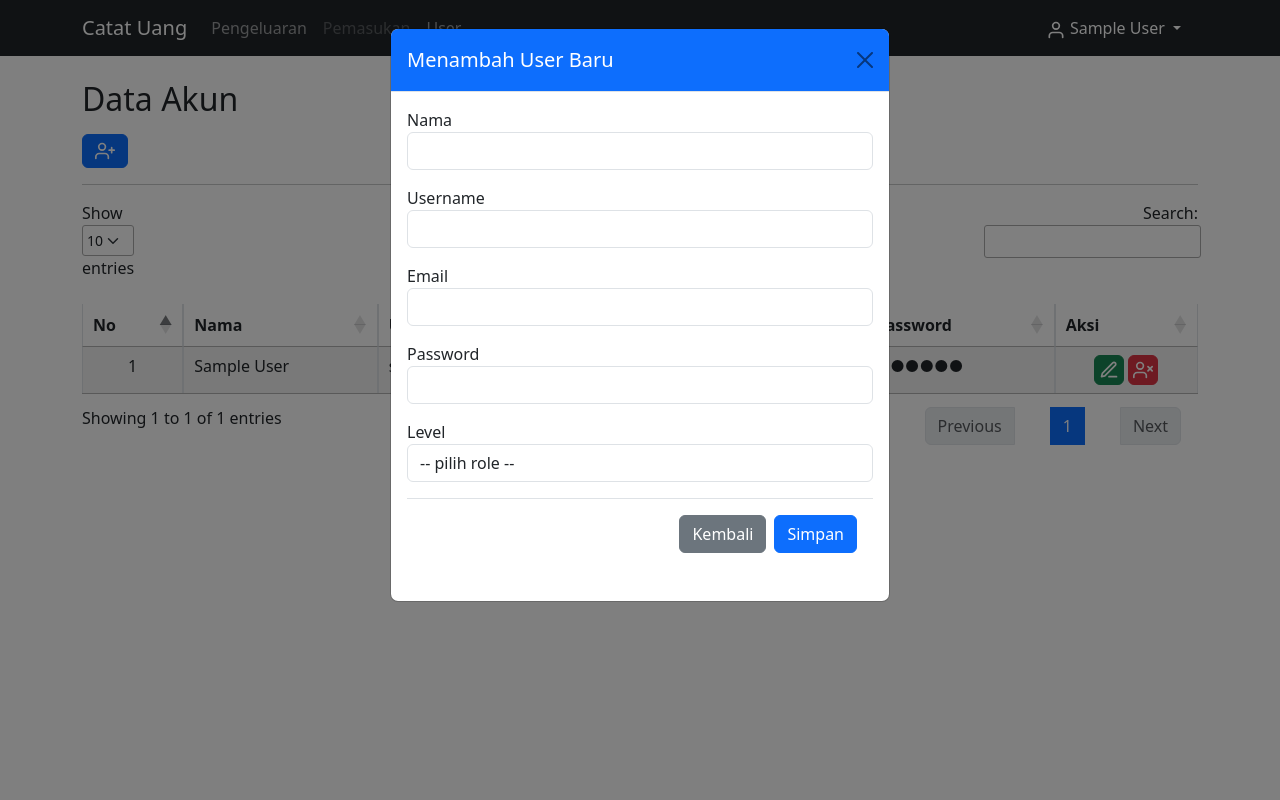
After one commit to krisnacaps/crup_php-spending_note, a PHP site: page /crud-modal.php in a window 1280 px wide, after a click that opens the changed part. The commit adds this page. Run offline with PHP 8.4, Linux system fonts and the light colour scheme; the visitor is signed in with stand-in values (Sample User, id 1); tables that the repository leaves empty or names only in its code hold one stand-in row (values such as "Sample post"); some libraries are stand-ins or nearby versions.

Commit message:
menambahkan beberapa fitur: 1. bagian crud modal dengan popupmodal untuk halaman user. 2. membuat fitur login & logout, dan membagi hak akses ke situs.

```diff
--- a/Layout/footer.php
+++ b/Layout/footer.php
@@ -1,6 +1,7 @@
-<script src="https://cdn.jsdelivr.net/npm/bootstrap@5.3.0/dist/js/bootstrap.bundle.min.js" integrity="sha384-geWF76RCwLtnZ8qwWowPQNguL3RmwHVBC9FhGdlKrxdiJJigb/j/68SIy3Te4Bkz" crossorigin="anonymous"></script>
+<!-- <script src="https://cdn.jsdelivr.net/npm/bootstrap@5.3.0/dist/js/bootstrap.bundle.min.js" integrity="sha384-geWF76RCwLtnZ8qwWowPQNguL3RmwHVBC9FhGdlKrxdiJJigb/j/68SIy3Te4Bkz" crossorigin="anonymous"></script> -->
+
 <script>
-    feather.replace()
+    feather.replace();
 </script>
 
 <script src="https://code.jquery.com/jquery-3.7.0.js"></script>
@@ -12,6 +13,19 @@
         $('#tables').DataTable();
     });
 </script>
+
+<!-- icon style -->
+<style>
+    .feather {
+        width: 20;
+        height: 20;
+        stroke: currentColor;
+        stroke-width: 2;
+        stroke-linecap: round;
+        stroke-linejoin: round;
+        fill: none;
+    }
+</style>
 </body>
 
 </html>
--- a/Layout/header.php
+++ b/Layout/header.php
@@ -1,6 +1,18 @@
 <?php
 
 include 'config/app.php';
+include 'layout/footer.php';
+
+session_start();
+
+// limit access page before login
+if (!isset($_SESSION["login"])) {
+    echo "<script>
+            document.location.href = 'login.php?=anda belum login';
+        </script>";
+
+    exit;
+}
 
 ?>
 
@@ -13,6 +25,8 @@ include 'config/app.php';
     <title>Catat Uang</title>
     <link href="https://cdn.jsdelivr.net/npm/bootstrap@5.3.0/dist/css/bootstrap.min.css" rel="stylesheet" integrity="sha384-9ndCyUaIbzAi2FUVXJi0CjmCapSmO7SnpJef0486qhLnuZ2cdeRhO02iuK6FUUVM" crossorigin="anonymous">
 
+    <script src="https://cdn.jsdelivr.net/npm/bootstrap@5.3.0/dist/js/bootstrap.bundle.min.js" integrity="sha384-geWF76RCwLtnZ8qwWowPQNguL3RmwHVBC9FhGdlKrxdiJJigb/j/68SIy3Te4Bkz" crossorigin="anonymous"></script>
+
     <script src="https://unpkg.com/feather-icons"></script>
 
     <link rel="stylesheet" href="https://cdn.datatables.net/1.13.5/css/jquery.dataTables.css" />
@@ -21,8 +35,8 @@ include 'config/app.php';
 
 <body>
 
-    <div class="bg-dark">
-        <nav class="navbar bg-dark navbar-expand-lg bg-body color-white" data-bs-theme="dark">
+    <div>
+        <nav class="navbar bg-dark navbar-expand-lg bg-body" data-bs-theme="dark">
             <div class="container">
                 <a class="navbar-brand" href="#">Catat Uang</a>
                 <button class="navbar-toggler" type="button" data-bs-toggle="collapse" data-bs-target="#navbarNav" aria-controls="navbarNav" aria-expanded="false" aria-label="Toggle navigation">
@@ -31,13 +45,32 @@ include 'config/app.php';
                 <div class="collapse navbar-collapse" id="navbarNav">
                     <ul class="navbar-nav">
                         <li class="nav-item">
-                            <a class="nav-link active" aria-current="page" href="./index.php">Pengeluaran</a>
+                            <a class="nav-link " aria-current="page" href="./index.php">Pengeluaran</a>
                         </li>
+
                         <li class="nav-item">
-                            <a class="nav-link" href="#">Pemasukan</a>
+                            <a class="nav-link disabled" href="#">Pemasukan</a>
                         </li>
+                        <?php if($_SESSION['level'] == 1):?>
+                        <li class="nav-item active">
+                            <a class="nav-link" aria-current="page" href="./crud-modal.php">User</a>
+                        </li>
+                        <?php endif;?>
                     </ul>
                 </div>
+
+                <div class="d-flex">
+                    <div class="dropdown me-1">
+                        <button type="button" class="btn btn-dark dropdown-toggle" data-bs-toggle="dropdown" data-bs-target="#dropdownMenu" aria-expanded="false" data-bs-offset="10,20">
+                            <i data-feather="user"></i> <?= $_SESSION['name']; ?>
+                        </button>
+                        <ul class="dropdown-menu" id="dropdownMenu">
+                            <li><a class="dropdown-item" href="crud-modal.php">Profile</a></li>
+                            <li><a class="dropdown-item" href="logout.php">Logout</a></li>
+                        </ul>
+                    </div>
+                </div>
+
             </div>
         </nav>
     </div>
--- a/config/controller.php
+++ b/config/controller.php
@@ -1,7 +1,8 @@
 <?php
 
-    // function get items to list
-function select($query) {
+// function get items and show on page
+function select($query)
+{
 
     // db connections
     global $db;
@@ -9,15 +10,16 @@ function select($query) {
     $result = mysqli_query($db, $query);
     $rows = [];
 
-    while($row = mysqli_fetch_assoc($result)) {
+    while ($row = mysqli_fetch_assoc($result)) {
         $rows[] = $row;
     }
 
     return $rows;
 }
 
-    // function add item to database
-function create_item($post) {
+// function add item to database
+function create_item($post)
+{
 
     // db connections
     global $db;
@@ -35,8 +37,9 @@ function create_item($post) {
     return mysqli_affected_rows($db);
 }
 
-    // function update item
-function update_item($post) {
+// function update item
+function update_item($post)
+{
 
     // db connections
     global $db;
@@ -56,7 +59,8 @@ function update_item($post) {
 }
 
 // function delete item
-function delete_item($id){
+function delete_item($id)
+{
 
     // db connections
     global $db;
@@ -68,3 +72,67 @@ function delete_item($id){
 
     return mysqli_affected_rows($db);
 }
+
+// function create new user
+function create_new_user($post)
+{
+
+    // db connections
+    global $db;
+
+    $name = $post['name'];
+    $username = $post['username'];
+    $email = $post['email'];
+    $password = $post['password'];
+    $level = $post['level'];
+
+    // encrypt password
+    $hashPassword = password_hash($password, PASSWORD_DEFAULT);
+
+    // query add new user
+    $query = "INSERT INTO account VALUES (null, '$name', '$username', '$email', '$hashPassword', '$level')";
+
+    mysqli_query($db, $query);
+
+    return mysqli_affected_rows($db);
+}
+
+// function delete user account
+function delete_user_acc($user_id)
+{
+
+    // db connections
+    global $db;
+
+    //  query delete item
+    $query = "DELETE FROM account WHERE user_id = $user_id";
+
+    mysqli_query($db, $query);
+
+    return mysqli_affected_rows($db);
+}
+
+// function update data user acc
+function update_data_user($post)
+{
+
+    // db connections
+    global $db;
+
+    $user_id = $post['user_id'];
+    $name = $post['name'];
+    $username = $post['username'];
+    $email = $post['email'];
+    $password = $post['password'];
+    $level = $post['level'];
+
+    // encrypt password
+    $password = password_hash($password, PASSWORD_DEFAULT);
+
+    // query edit item
+    $query = "UPDATE account SET name = '$name', username = '$username', email = '$email', password = '$password', level = '$level' WHERE user_id = '$user_id'";
+
+    mysqli_query($db, $query);
+
+    return mysqli_affected_rows($db);
+}
--- /dev/null
+++ b/crud-modal.php
@@ -0,0 +1,242 @@
+<?php
+
+// session_start();
+
+include 'Layout/header.php';
+// include 'Layout/footer.php';
+
+
+$data_user = select("SELECT * FROM account");
+
+$id_account = $_SESSION['user_id'];
+$user_login = select("SELECT * FROM account WHERE user_id = $id_account");
+
+// function check if add_user clicked
+if (isset($_POST['add_user'])) {
+    if (create_new_user($_POST) > 0) {
+        echo "<script>
+                alert('Berhasil menambahkan akun baru');
+                document.location.href = 'crud-modal.php';
+            </script>";
+    } else {
+        echo "<script>
+                alert('Gagal menambahkan akun baru');
+                document.location.href = 'crud-modal.php';
+            </script>";
+    }
+}
+
+if (isset($_POST['update_data'])) {
+    if (update_data_user($_POST) > 0) {
+        echo "<script>
+                alert('Berhasil memperbarui data user');
+                document.location.href = 'crud-modal.php';
+            </script>";
+    } else {
+        echo "<script>
+                alert('Gagal memperbarui data user');
+                document.location.href = 'crud-modal.php';
+            </script>";
+    }
+}
+
+?>
+
+<div class="container mt-4 ">
+    <h2>Data Akun</h2>
+
+    <?php if ($_SESSION['level'] == 1) : ?>
+        <button type="button" class="btn btn-primary mt-2" data-bs-toggle="modal" data-bs-target="#popupModal"><i data-feather="user-plus"></i></button>
+        <hr>
+    <?php endif; ?>
+
+    <table class="table table-striped table-bordered mt-4" id="tables">
+        <thead>
+            <tr>
+                <th>No</th>
+                <th>Nama</th>
+                <th>Usename</th>
+                <th>Email</th>
+                <th>Password</th>
+                <th>Aksi</th>
+            </tr>
+        </thead>
+
+        <tbody>
+            <?php $no = 1; ?>
+            <?php if ($_SESSION['level'] == 1) : ?>
+
+                <?php foreach ($data_user as $user) : ?>
+                    <tr>
+                        <td class="text-center"><?= $no++; ?></td>
+                        <td><?= $user['name']; ?></td>
+                        <td><?= $user['username']; ?></td>
+                        <td><?= $user['email']; ?></td>
+                        <td>●●●●●●</td>
+                        <td class="text-center">
+                            <a href="#"><button type="button" class="btn btn-success" style="padding: 4px;" data-bs-toggle="modal" data-bs-target="#popupUpdate<?= $user['user_id']; ?>"><i data-feather="edit-3"></i></button></a>
+                            <a href="#"><button type="button" class="btn btn-danger" style="padding: 4px;" data-bs-toggle="modal" data-bs-target="#popupDelete<?= $user['user_id']; ?>"><i data-feather="user-x"></i></button></a>
+                        </td>
+                    </tr>
+                <?php endforeach; ?>
+
+            <?php endif; ?>
+
+            <?php if ($_SESSION['level'] == 2) : ?>
+
+                <?php foreach ($user_login as $user) : ?>
+                    <tr>
+                        <td class="text-center"><?= $no++; ?></td>
+                        <td><?= $user['name']; ?></td>
+                        <td><?= $user['username']; ?></td>
+                        <td><?= $user['email']; ?></td>
+                        <td>●●●●●●</td>
+                        <td class="text-center">
+                            <a href="#"><button type="button" class="btn btn-success" style="padding: 4px;" data-bs-toggle="modal" data-bs-target="#popupUpdate<?= $user['user_id']; ?>"><i data-feather="edit-3"></i></button></a>
+                        </td>
+                    </tr>
+                <?php endforeach; ?>
+
+            <?php endif; ?>
+        </tbody>
+    </table>
+</div>
+
+<!-- Modal add new user -->
+<div class="modal fade" id="popupModal" tabindex="-1" aria-labelledby="exampleModalLabel" aria-hidden="true">
+    <div class="modal-dialog">
+        <div class="modal-content">
+            <div class="modal-header bg-primary text-white">
+                <h1 class="modal-title fs-5" id="exampleModalLabel">Menambah User Baru</h1>
+                <button type="button" class="btn-close" data-bs-dismiss="modal" aria-label="Close"></button>
+            </div>
+            <div class="modal-body">
+                <form action="" method="post">
+
+                    <div class="mb-3">
+                        <label for="name">Nama </label>
+                        <input type="text" name="name" id="name" class="form-control" required>
+                    </div>
+
+                    <div class="mb-3">
+                        <label for="username">Username </label>
+                        <input type="text" name="username" id="username" class="form-control" required>
+                    </div>
+
+                    <div class="mb-3">
+                        <label for="email">Email </label>
+                        <input type="email" name="email" id="email" class="form-control" required>
+                    </div>
+
+                    <div class="mb-3">
+                        <label for="password">Password </label>
+                        <input type="password" name="password" id="password" class="form-control" required minlength="6">
+                    </div>
+
+                    <div class="mb-3">
+                        <label for="level">Level </label>
+                        <select name="level" id="level" class="form-control" required>
+                            <option value="">-- pilih role --</option>
+                            <option value="1">Admin</option>
+                            <option value="2">Operator</option>
+                        </select>
+                    </div>
+
+                    <div class="modal-footer">
+                        <button type="button" class="btn btn-secondary" data-bs-dismiss="modal">Kembali</button>
+                        <button type="submit" name="add_user" class="btn btn-primary">Simpan</button>
+                    </div>
+                </form>
+            </div>
+        </div>
+    </div>
+</div>
+
+<!-- Modal Update -->
+<?php foreach ($data_user as $user) : ?>
+
+    <div class="modal fade" id="popupUpdate<?= $user['user_id']; ?>" tabindex="-1" aria-labelledby="exampleModalLabel" aria-hidden="true">
+        <div class="modal-dialog">
+            <div class="modal-content">
+                <div class="modal-header bg-success text-white">
+                    <h1 class="modal-title fs-5" id="exampleModalLabel">Mengubah Data Akun</h1>
+                    <button type="button" class="btn-close" data-bs-dismiss="modal" aria-label="Close"></button>
+                </div>
+                <div class="modal-body">
+                    <form action="" method="post">
+                        <input type="hidden" name="user_id" value="<?= $user['user_id']; ?>">
+
+                        <div class="mb-3">
+                            <label for="name">Nama </label>
+                            <input type="text" name="name" id="name" class="form-control" value="<?= $user['name']; ?>" required>
+                        </div>
+
+                        <div class="mb-3">
+                            <label for="username">Username </label>
+                            <input type="text" name="username" id="username" class="form-control" value="<?= $user['username']; ?>" required>
+                        </div>
+
+                        <div class="mb-3">
+                            <label for="email">Email </label>
+                            <input type="email" name="email" id="email" class="form-control" value="<?= $user['email']; ?>" required>
+                        </div>
+
+                        <div class="mb-3">
+                            <label for="password">Password <small>Masukan Password Lama</small></label>
+                            <input type="password" name="password" id="password" class="form-control" required minlength="6">
+                        </div>
+
+                        <?php if ($_SESSION['level'] == 1) :?>
+                        <div class="mb-3">
+                            <label for="level">Level </label>
+                            <select name="level" id="level" class="form-control" required>
+                                <?php $level = $user['level']; ?>
+                                <option value="1" <?= $level == '1' ? 'selected' : null ?>>Admin</option>
+                                <option value="2" <?= $level == '2' ? 'selected' : null ?>>Operator</option>
+                            </select>
+                        </div>
+                        <?php else :?>
+                            <input type="hidden" name="level" value="<?= $user['level'];?>" readonly>
+                        <?php endif; ?>
+                        <div class="modal-footer">
+                            <button type="button" class="btn btn-secondary" data-bs-dismiss="modal">Batal</button>
+                            <button type="submit" name="update_data" class="btn btn-success">Ubah</button>
+                        </div>
+                    </form>
+                </div>
+            </div>
+        </div>
+    </div>
+
+<?php endforeach; ?>
+
+<!-- Modal Delete -->
+<?php foreach ($data_user as $user) : ?>
+
+    <div class="modal fade" id="popupDelete<?= $user['user_id']; ?>" tabindex="-1" aria-labelledby="exampleModalLabel" aria-hidden="true">
+        <div class="modal-dialog">
+            <div class="modal-content">
+                <div class="modal-header bg-danger text-white">
+                    <h1 class="modal-title fs-5" id="exampleModalLabel">Hapus Akun</h1>
+                    <button type="button" class="btn-close" data-bs-dismiss="modal" aria-label="Close"></button>
+                </div>
+                <div class="modal-body">
+                    <p>Yakin Menghapus Data Akun <span style="color: red; "><strong><?= $user['username']; ?></strong></span>?</p>
+
+                    <div class="modal-footer">
+                        <button type="button" class="btn btn-secondary" data-bs-dismiss="modal">Batal</button>
+                        <a href="delete-user-acc.php?id=<?= $user['user_id']; ?>" name="delete_user" class="btn btn-danger">Hapus</a>
+                    </div>
+                </div>
+            </div>
+        </div>
+    </div>
+
+
+<?php endforeach; ?>
+
+<?php
+
+include 'Layout/footer.php';
+
+?>
--- a/form-add-item.php
+++ b/form-add-item.php
@@ -1,7 +1,7 @@
 <?php
 
 include 'Layout/header.php';
-// include 'config/app.php';
+
 
 // check if add button clicked
 if (isset($_POST['add'])) {
@@ -12,7 +12,7 @@ if (isset($_POST['add'])) {
             </script>";
     } else {
         echo "<script>
-                alert('Berhasil disimpan ke database');
+                alert('Gagal disimpan ke database');
                 document.location.href = 'index.php';
             </script>";
     }
```
Also changed, not shown: assets/css/sign-in.css (added, +36 -0 lines), delete-item.php (+11 -0 lines), delete-user-acc.php (added, +29 -0 lines), edit-item.php (+12 -0 lines), index.php (+17 -5 lines), login.php (added, +175 -0 lines), logout.php (added, +18 -0 lines), assets/img/k-logo.png (added), assets/img/logo.svg (added).
